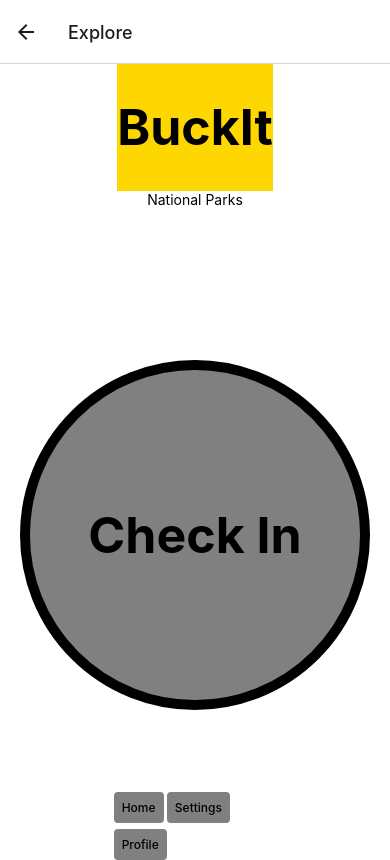
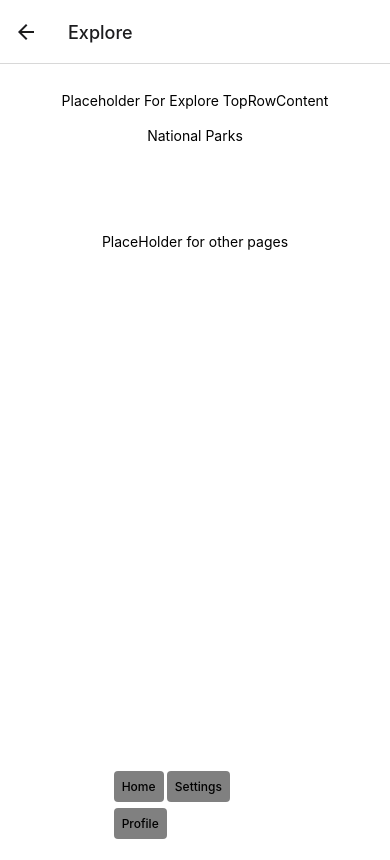
Before and after one commit to buckitA/buckit, a React Native app: screen /Explore in a window 390 px wide. Built offline with nearby package versions, Linux system fonts and the light colour scheme.

Commit message:
Changed the layout of screen and moved fixed contents out of partitions

```diff
--- a/components/Partitions/BottomMidRow.jsx
+++ b/components/Partitions/BottomMidRow.jsx
@@ -1,13 +1,25 @@
-import {StyleSheet, Text, View} from "react-native";
+import {StyleSheet, View, Text} from "react-native";
 import React from "react";
 import CheckInButton from "../CheckInButton";
 
-export default function BottomMidRow() {
+export default function BottomMidRow(props) {
+
+    const page = props.page;
+
+    const middleText = getBottomMiddleText(page);
+
+    if(page === "Home") {
+        return(
+            <View style={styles.bottomMidRow}>
+                <CheckInButton checkinButtonName={"Check In"}/>
+            </View>
+        );
+    }
+
     return(
         <View style={styles.bottomMidRow}>
-            <CheckInButton checkinButtonName={"Check In"}/>
-        </View>
-    );
+            <Text>PlaceHolder for other pages</Text>
+        </View>);
 }
 
 const styles = StyleSheet.create({
@@ -15,3 +27,8 @@ const styles = StyleSheet.create({
         flex: 10,
     },
 });
+
+function getBottomMiddleText(page) {
+    if(page === "Explore") return (<CheckInButton checkinButtonName={"Check In"}/>);
+    else return null;
+}
--- a/components/Partitions/BottomRow.jsx
+++ b/components/Partitions/BottomRow.jsx
@@ -31,14 +31,8 @@ function getOtherPages(page) {
 }
 
 const styles = StyleSheet.create({
-    screen: {
+    bottomRow: {
         flex: 1,
-        backgroundColor: 'white',
-        alignItems: 'center',
-        justifyContent: 'center',
-    },
-    bottomRow: {
-        flex: 3,
         flexDirection: "row",
         flexWrap: "wrap",
     },
--- a/components/Partitions/TopMidRow.jsx
+++ b/components/Partitions/TopMidRow.jsx
@@ -6,11 +6,11 @@ export default function TopMidRow(props) {
 
     const page = props.page;
 
-    const exploreMiddleText = getMiddleTextForExplore(page);
+    const middleText = getMiddleText(page);
 
-    if(exploreMiddleText != null) {
+    if(middleText != null) {
         return(
-            <View style={styles.topMidRow}>{exploreMiddleText}</View>
+            <View style={styles.topMidRow}>{middleText}</View>
         );
     }
 
@@ -21,11 +21,11 @@ export default function TopMidRow(props) {
 
 const styles = StyleSheet.create({
     topMidRow: {
-        flex: 4,
+        flex: 2,
     },
 });
 
-function getMiddleTextForExplore(page) {
+function getMiddleText(page) {
     if(page === "Explore") return (<ExploreMiddleText/>);
     else return null;
 }
--- a/components/Partitions/TopRow.jsx
+++ b/components/Partitions/TopRow.jsx
@@ -1,20 +1,48 @@
-import {StyleSheet, View} from "react-native";
+import {StyleSheet, View, Text} from "react-native";
 import HomeBuckitText from '../HomeBuckitText'
 import React from "react";
 
-export default function TopRow() {
+export default function TopRow(props) {
+
+  const topRowContent = getTopRowContent(props.page);
+
+  if(props.page === "Home") {
+    return(
+    <View style={styles.topRowHome}>
+      {topRowContent}
+    </View>);
+  }
+
+  if(props.page === "Explore") {
+    return(
+    <View style={styles.topRowExplore}>
+      {topRowContent}
+    </View>);
+  }
+
   return(
-      <View style={styles.topRow}>
-        <HomeBuckitText/>
+      <View>
+        {topRowContent}
       </View>
   );
 }
 
 const styles = StyleSheet.create({
-  topRow: {
+  topRowHome: {
     flex: 3,
     backgroundColor: 'gold',
     alignItems: 'center',
     justifyContent: 'center',
+  },
+  topRowExplore: {
+    flex: 1,
+    alignItems: 'center',
+    justifyContent: 'center',
   }
 });
+
+function getTopRowContent(page) {
+  if(page === "Home") return ( <HomeBuckitText/>);
+  if(page === "Explore") return (<Text>Placeholder For Explore TopRowContent</Text>);
+  else return (<Text>For other pages</Text>);
+}
--- a/components/Screens/Explore.jsx
+++ b/components/Screens/Explore.jsx
@@ -11,29 +11,21 @@ export default function ExploreScreen() {
 
     return (
         <View style={styles.screen}>
-            <TopRow/>
+            <TopRow page={route.name}/>
             <TopMidRow page={route.name}/>
-            <BottomMidRow/>
+            <BottomMidRow page={route.name}/>
             <BottomRow page={route.name}/>
         </View>
     );
 }
 
 const styles = StyleSheet.create({
-    topRow: {
-      flex: 3,
-      backgroundColor: 'gold',
+  screen: {
+      flex: 1,
+      backgroundColor: 'white',
       alignItems: 'center',
-      justifyContent: 'center',
-    },
-    buttonText: {
-      fontSize: 50,
-      fontWeight: 'bold',
-    },
-    screen: {
-        flex: 1,
-        backgroundColor: 'white',
-        alignItems: 'center',
-        justifyContent: 'center',
-    },
-  });
+      justifyContent: "space-between",
+      backgroundColor: "#fff",
+      padding: 10,
+  },
+});
--- a/components/Screens/Home.jsx
+++ b/components/Screens/Home.jsx
@@ -10,10 +10,16 @@ export default function HomeScreen() {
     const route = useRoute();
 
     return (
+        // The layout for the screen is 1:2:10:1, as set in flex attributes in Partitions
+        // https://reactnative.dev/docs/height-and-width
+        // Currently the bottom row position is slightly different than the other two pages
+        // because on top of this flexible dimension layout, we have fixed layout for the
+        // checkin button, we might need to keep the component or container in BottomMidRow
+        // with the same fixed height and weight with the checkin button's setting
         <View style={styles.screen}>
-            <TopRow/>
-            <TopMidRow/>
-            <BottomMidRow/>
+            <TopRow page={route.name}/>
+            <TopMidRow page={route.name}/>
+            <BottomMidRow page={route.name}/>
             <BottomRow page={route.name}/>
         </View>
     );
@@ -24,6 +30,8 @@ const styles = StyleSheet.create({
         flex: 1,
         backgroundColor: 'white',
         alignItems: 'center',
-        justifyContent: 'center',
+        justifyContent: "space-between",
+        backgroundColor: "#fff",
+        padding: 10,
     },
 });
--- a/components/Screens/Settings.jsx
+++ b/components/Screens/Settings.jsx
@@ -3,14 +3,18 @@ import TopRow from "../Partitions/TopRow";
 import TopMidRow from "../Partitions/TopMidRow";
 import BottomMidRow from "../Partitions/BottomMidRow";
 import BottomRow from "../Partitions/BottomRow";
+import {useRoute} from "@react-navigation/native";
 
 export default function SettingsScreen({ navigation }) {
+
+    const route = useRoute();
+
     return (
         <View style={styles.screen}>
-            <TopRow/>
-            <TopMidRow/>
-            <BottomMidRow/>
-            <BottomRow/>
+            <TopRow page={route.name}/>
+            <TopMidRow page={route.name}/>
+            <BottomMidRow page={route.name}/>
+            <BottomRow page={route.name}/>
         </View>
     );
 }
@@ -20,6 +24,8 @@ const styles = StyleSheet.create({
         flex: 1,
         backgroundColor: 'white',
         alignItems: 'center',
-        justifyContent: 'center',
+        justifyContent: "space-between",
+        backgroundColor: "#fff",
+        padding: 10,
     },
 });
```
